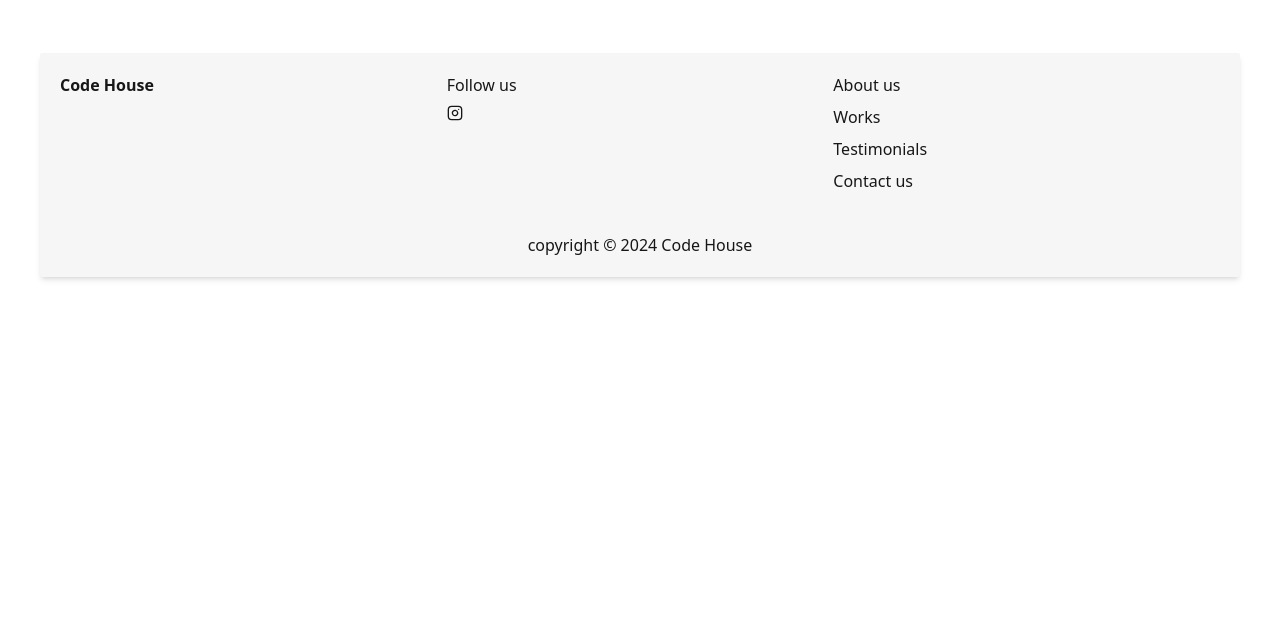
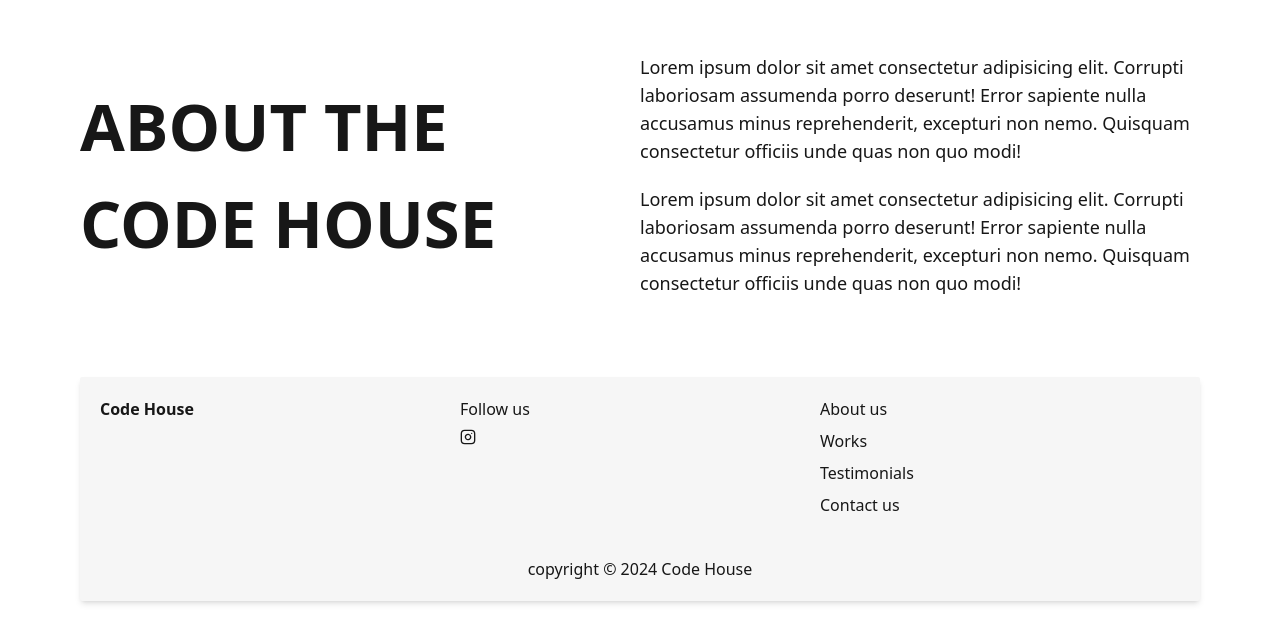
Before and after one commit to joheee/frontend-code-house, a Next.js app: page / in a window 1280 px wide. Shown: the part 787-1428 px from the top of the page. Before the commit the page ends 1104 px from the top, so only its background shows below. Built offline with nearby package versions, Linux system fonts and the light colour scheme.

Commit message:
about component

```diff
--- /dev/null
+++ b/src/app/about/AboutComponent.tsx
@@ -0,0 +1,14 @@
+import PaddingComponent from "../padding/PaddingComponent";
+import AboutDesktop from "./AboutDesktop";
+import AboutMobile from "./AboutMobile";
+
+export default function AboutComponent() {
+  return (
+    <div>
+      <PaddingComponent className="py-10">
+        <AboutDesktop className="hidden tablet:grid" />
+        <AboutMobile className="block tablet:hidden" />
+      </PaddingComponent>
+    </div>
+  );
+}
--- /dev/null
+++ b/src/app/about/AboutDesktop.tsx
@@ -0,0 +1,26 @@
+import { AboutInterface } from "./interface";
+
+export default function AboutDesktop(about: AboutInterface) {
+  return (
+    <div className={`${about.className} grid grid-cols-2 items-center`}>
+      <div className="">
+        <div className="font-extrabold text-[65px]">ABOUT THE</div>
+        <div className="font-extrabold text-[65px]">CODE HOUSE</div>
+      </div>
+      <div className="flex flex-col gap-5 text-lg">
+        <div className="">
+          Lorem ipsum dolor sit amet consectetur adipisicing elit. Corrupti
+          laboriosam assumenda porro deserunt! Error sapiente nulla accusamus
+          minus reprehenderit, excepturi non nemo. Quisquam consectetur officiis
+          unde quas non quo modi!
+        </div>
+        <div className="">
+          Lorem ipsum dolor sit amet consectetur adipisicing elit. Corrupti
+          laboriosam assumenda porro deserunt! Error sapiente nulla accusamus
+          minus reprehenderit, excepturi non nemo. Quisquam consectetur officiis
+          unde quas non quo modi!
+        </div>
+      </div>
+    </div>
+  );
+}
--- /dev/null
+++ b/src/app/about/AboutMobile.tsx
@@ -0,0 +1,26 @@
+import { AboutInterface } from "./interface";
+
+export default function AboutMobile(about: AboutInterface) {
+  return (
+    <div className={`${about.className} grid items-center`}>
+      <div className="">
+        <div className="font-extrabold text-clamp-xl">ABOUT THE</div>
+        <div className="font-extrabold text-clamp-xl">CODE HOUSE</div>
+      </div>
+      <div className="flex flex-col gap-5 text-lg">
+        <div className="">
+          Lorem ipsum dolor sit amet consectetur adipisicing elit. Corrupti
+          laboriosam assumenda porro deserunt! Error sapiente nulla accusamus
+          minus reprehenderit, excepturi non nemo. Quisquam consectetur officiis
+          unde quas non quo modi!
+        </div>
+        <div className="">
+          Lorem ipsum dolor sit amet consectetur adipisicing elit. Corrupti
+          laboriosam assumenda porro deserunt! Error sapiente nulla accusamus
+          minus reprehenderit, excepturi non nemo. Quisquam consectetur officiis
+          unde quas non quo modi!
+        </div>
+      </div>
+    </div>
+  );
+}
--- /dev/null
+++ b/src/app/about/interface.ts
@@ -0,0 +1,3 @@
+export interface AboutInterface {
+  className?: string;
+}
--- a/src/app/padding/PaddingComponent.tsx
+++ b/src/app/padding/PaddingComponent.tsx
@@ -1,5 +1,5 @@
 import { PaddingInterface } from "./interface";
 
 export default function PaddingComponent(padding: PaddingInterface) {
-  return <div className={`${padding.className} px-10`}>{padding.children}</div>;
+  return <div className={`${padding.className} px-10 tablet:px-20`}>{padding.children}</div>;
 }
--- a/src/app/page.tsx
+++ b/src/app/page.tsx
@@ -1,3 +1,4 @@
+import AboutComponent from "./about/AboutComponent";
 import FooterComponent from "./footer/FooterComponent";
 import LandingComponent from "./landing/LandingComponent";
 import NavigationComponent from "./navigation/NavigationComponent";
@@ -7,6 +8,7 @@ export default function Home() {
     <div className="overflow-hidden relative">
       <NavigationComponent />
       <LandingComponent />
+      <AboutComponent />
       <FooterComponent />
     </div>
   );
```
